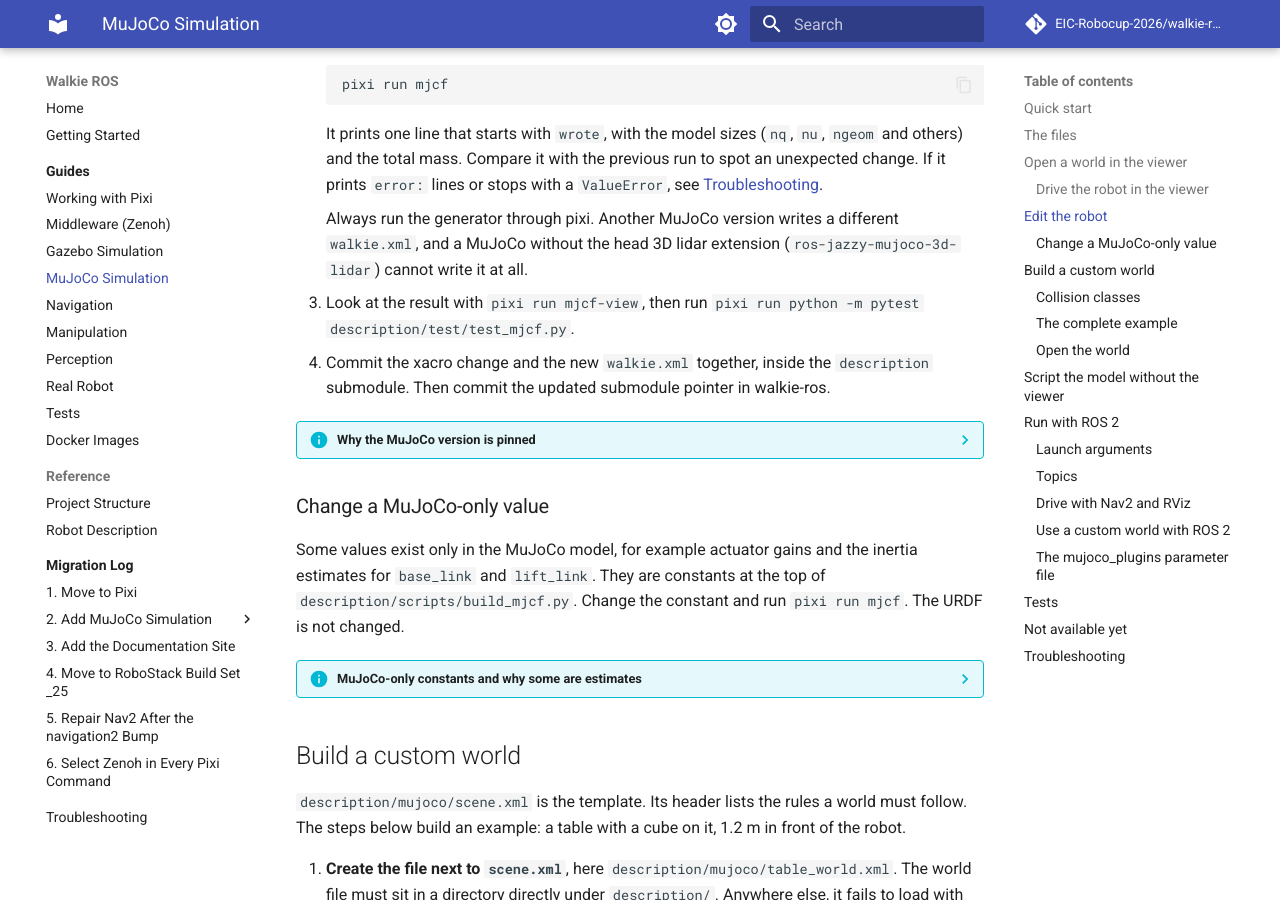
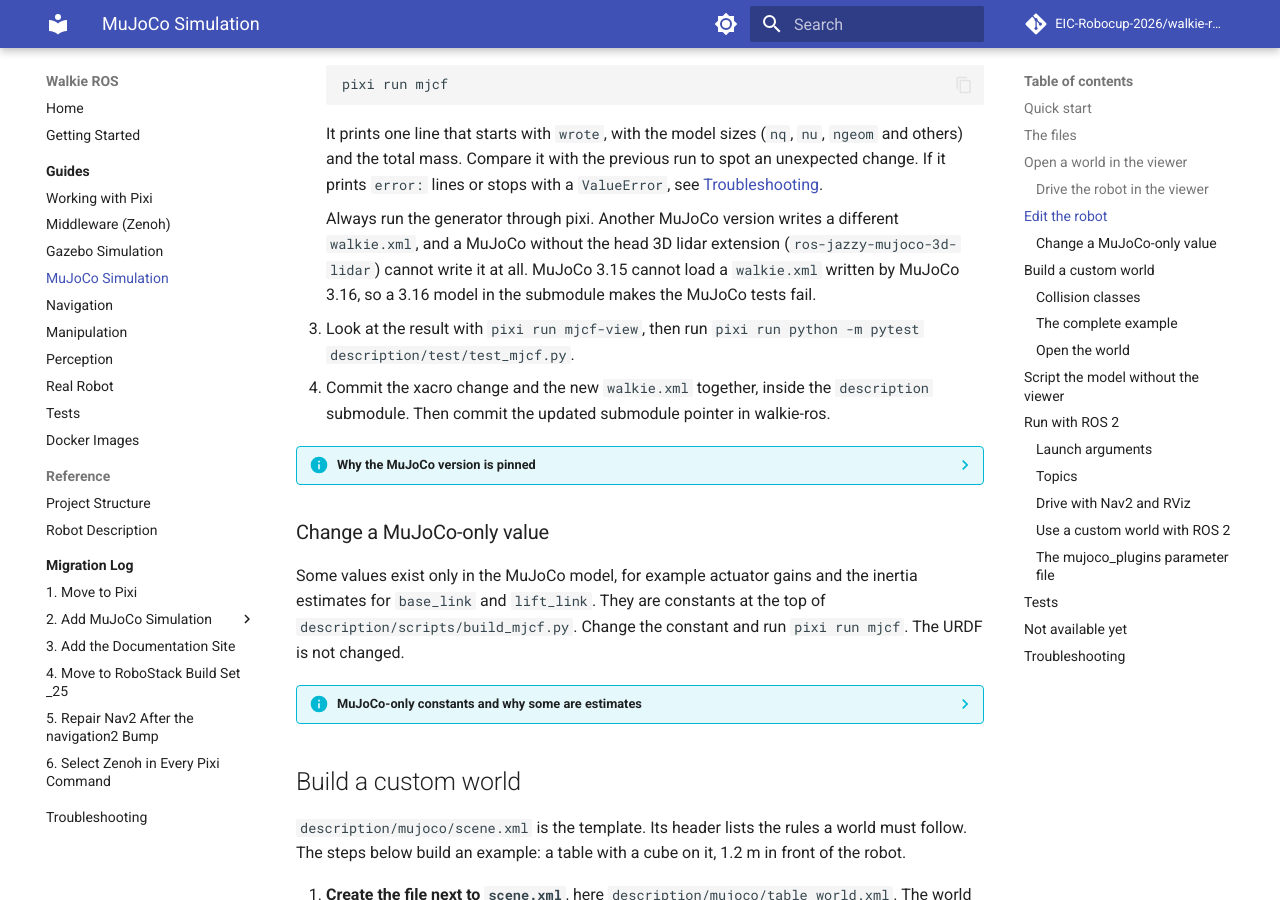
Before and after one commit to EIC-Robocup-2026/walkie-ros, an MkDocs documentation site: the page built from docs/guides/simulation-mujoco.md, in a window 1280 px wide and 900 px high, scrolled down 2182 px. Built offline with MkDocs 1.6.1 and Material for MkDocs 9.7.7, drawn with Linux system fonts in a browser that asks for light colours; comment, search, counter and statistics services are not loaded.

Commit message:
fix(description): point at description main after the MuJoCo 3.16 revert
Description 4959e92 reverts the walkie.xml that MuJoCo 3.16 wrote
(description 4531bcf), so description main loads on the MuJoCo 3.15 that
this workspace pins; its tree equals 82116a1, the previous pointer.
Description c8fe9e5 on top fixes the D401 docstring error that made
test_pep257 fail in CI.

Document in the MuJoCo guide that a 3.16 model makes the MuJoCo tests
fail here, and that the move to MuJoCo 3.16 re-applies the model by
reverting 4959e92.

```diff
--- a/docs/guides/simulation-mujoco.md
+++ b/docs/guides/simulation-mujoco.md
@@ -130,7 +130,9 @@
 
     Always run the generator through pixi. Another MuJoCo version writes a different
     `walkie.xml`, and a MuJoCo without the head 3D lidar extension
-    (`ros-jazzy-mujoco-3d-lidar`) cannot write it at all.
+    (`ros-jazzy-mujoco-3d-lidar`) cannot write it at all. MuJoCo 3.15 cannot load a
+    `walkie.xml` written by MuJoCo 3.16, so a 3.16 model in the submodule makes the
+    MuJoCo tests fail.
 
 3. Look at the result with `pixi run mjcf-view`, then run
    `pixi run python -m pytest description/test/test_mjcf.py`.
@@ -142,6 +144,14 @@
     0.1.0, and with it `mujoco_ros2_control`, is built against. The MjSpec serializer
     differs between versions: MuJoCo 3.10 writes a different `walkie.xml` than the
     checked-in 3.15 output.
+
+    Description `4531bcf` regenerated `walkie.xml` with MuJoCo 3.16 for the move to
+    RoboStack build set `_27` (walkie-ros PR #63), which waits for a test on the robot.
+    Description `4959e92` reverted it on description `main`, so walkie-ros can follow
+    description `main` on MuJoCo 3.15. The change that moves the `mujoco` pin to 3.16 must
+    re-apply the 3.16 model by reverting `4959e92` in the description repository; merging
+    the old `feat/mujoco-3.16` branch again changes nothing, because its commit is already
+    in the history of `main`.
 
 ### Change a MuJoCo-only value { #mujoco-only-values }
 
```
